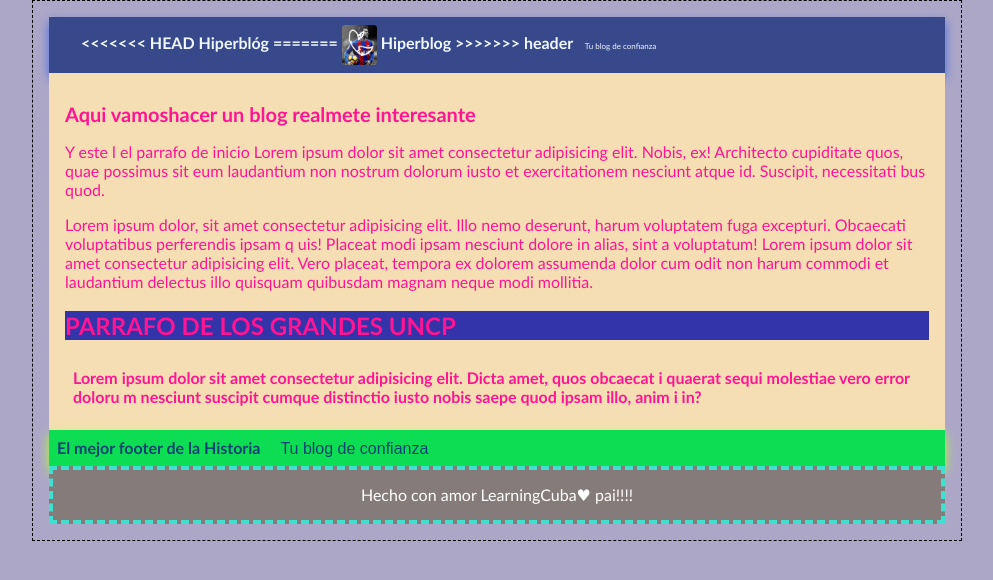
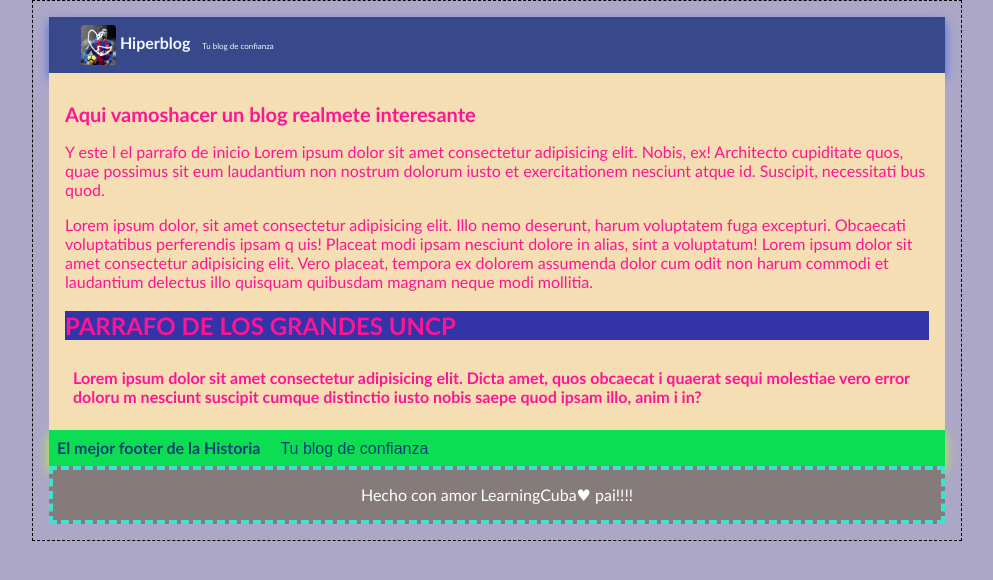
Before and after one commit to pbp15/hyperblog, a plain HTML site: page articulo.html in a window 1280 px wide. Shown: the whole page, without its empty margins (143-1136 px from the left). Drawn offline with Linux system fonts and the light colour scheme.

Commit message:
SOLUCION EN LA FUSION EN LA LINEA DEL ID CABECERA

```diff
--- a/articulo.html
+++ b/articulo.html
@@ -13,12 +13,8 @@
 
   <div id="container">
     <div id="cabecera">
-<<<<<<< HEAD
-      Hiperblóg
-=======
       <img id="logo" src="img/sas.jpg" alt="leo">
       Hiperblog
->>>>>>> header
       <span id="tagline"> Tu blog de confianza</span>
     </div>
     <div id="post">
```
